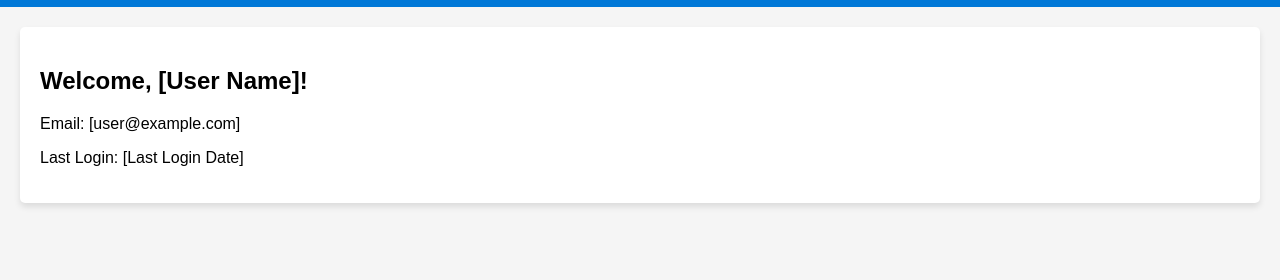
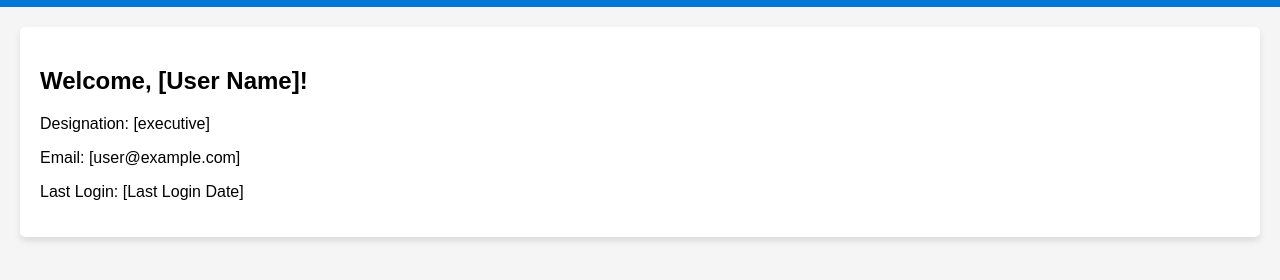
Before and after one commit to priyanjali-21/userlogin, a plain HTML site: page index.html in a window 1280 px wide. Shown: the part 36-316 px from the top of the page. Drawn offline with Linux system fonts and the light colour scheme.

Commit message:
Update index.html

```diff
--- a/index.html
+++ b/index.html
@@ -23,6 +23,7 @@
     <main>
         <div id="dashboard" class="tab-content active">
             <h2>Welcome, [User Name]!</h2>
+            <p>Designation: [executive]</p>
             <p>Email: [user@example.com]</p>
             <p>Last Login: [Last Login Date]</p>
         </div>
```
